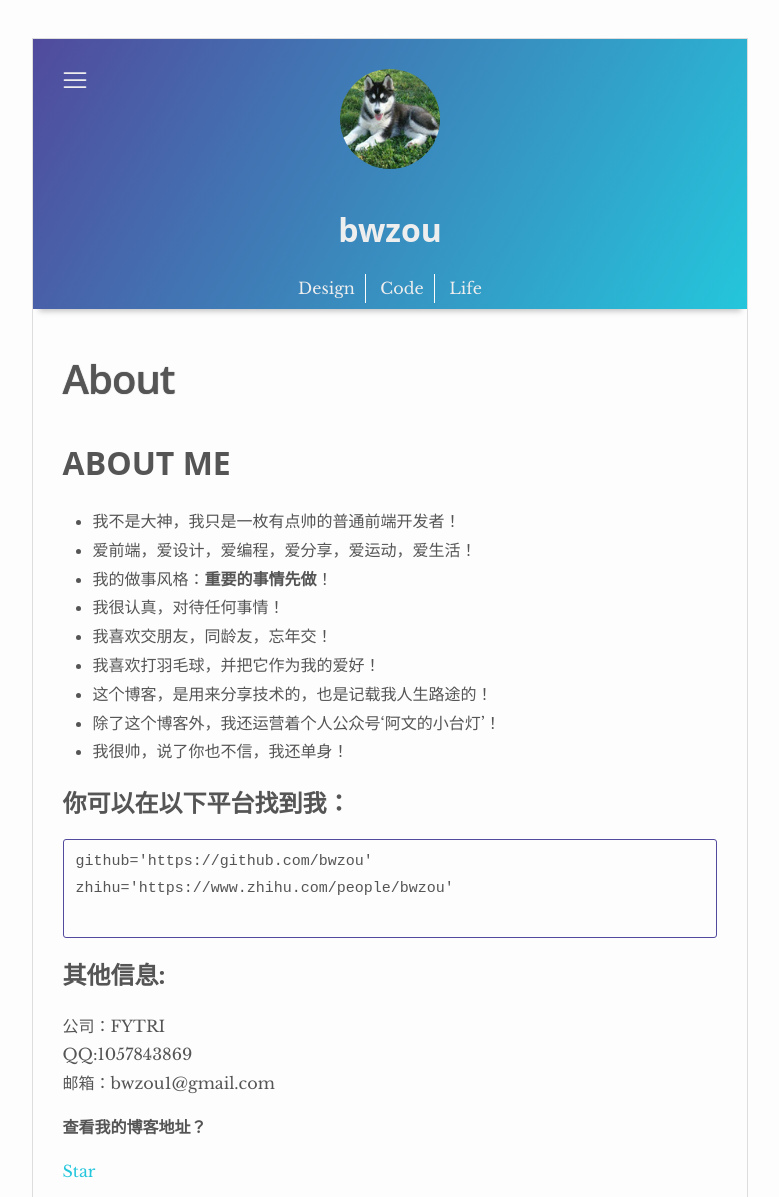
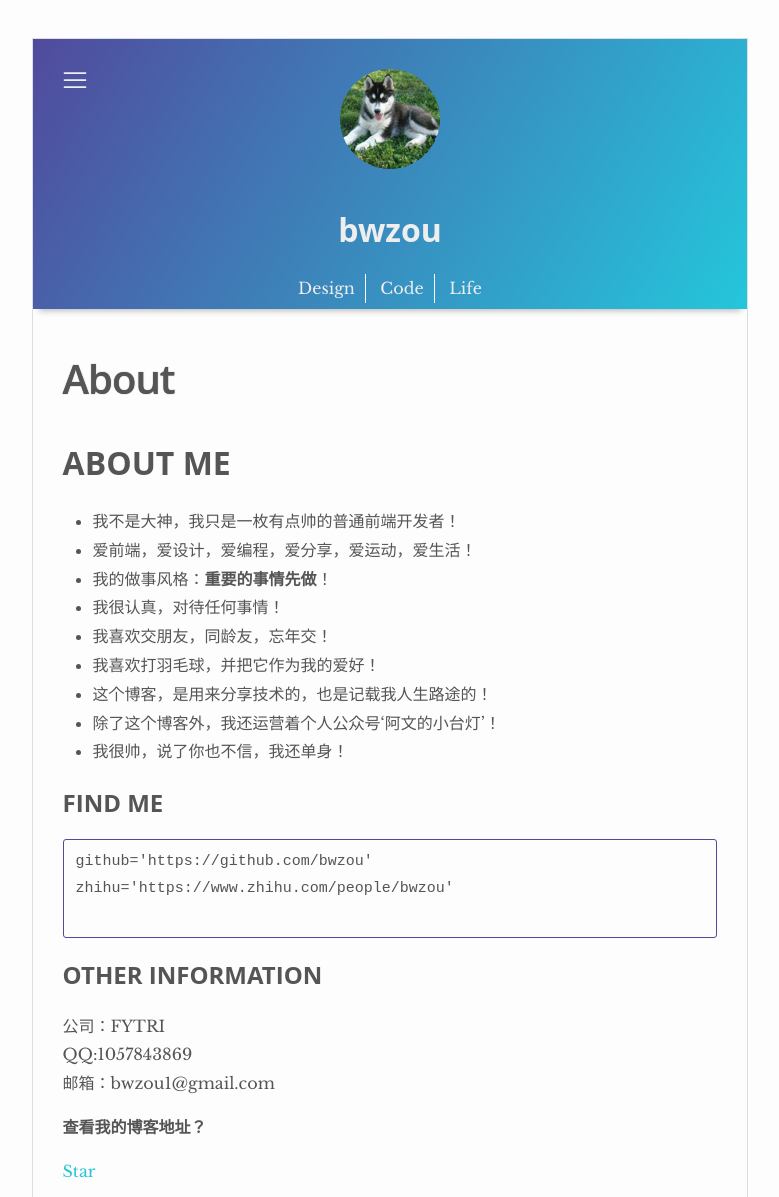
Before and after one commit to bwzou/bwzou, a Jekyll site: the page built from _pages/about.md, in a window 1280 px wide, cut to the strip 0-1197 px from the top of the page. Shown: the whole strip, without its empty margins (250-1029 px from the left). Built offline with Jekyll 4.4.1, drawn with Linux system fonts in a browser that asks for light colours.

Commit message:
更新联系页面

````diff
--- a/_pages/about.md
+++ b/_pages/about.md
@@ -16,14 +16,14 @@ show-in-menu: yes
 - 除了这个博客外，我还运营着个人公众号‘阿文的小台灯’！
 - 我很帅，说了你也不信，我还单身！
 
-## 你可以在以下平台找到我：
+## FIND ME
 ```js
 github='https://github.com/bwzou'
 zhihu='https://www.zhihu.com/people/bwzou'
 
 ```
 
-## 其他信息:
+## OTHER INFORMATION
 公司：FYTRI  <br>
 QQ:1057843869 <br>
 邮箱：bwzou1@gmail.com
````
Also changed, not shown: _pages/contact.md (+3 -7 lines).
